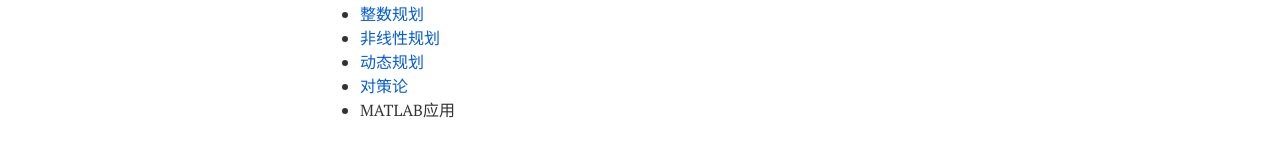
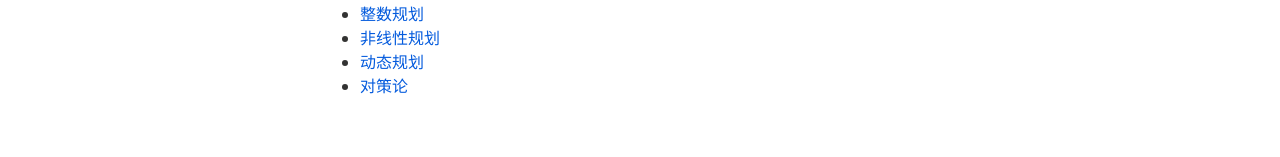
Before and after one commit to xianchaoxiu/xianchaoxiu.github.io, a Jekyll site: the page built from teaching/index.md, in a window 1280 px wide. Shown: the part 649-806 px from the top of the page. Built offline with Jekyll 4.4.1, drawn with Linux system fonts in a browser that asks for light colours; nearby versions of some CDN libraries.

Commit message:
Update index.md

```diff
--- a/teaching/index.md
+++ b/teaching/index.md
@@ -36,4 +36,3 @@ share: false
 - <a href="../teaching/OR_4.pdf" class="textlink" target="_blank">非线性规划 </a> <br>
 - <a href="../teaching/OR_5.pdf" class="textlink" target="_blank">动态规划 </a> <br>
 - <a href="../teaching/OR_6.pdf" class="textlink" target="_blank">对策论 </a> <br>
-- MATLAB应用  <br><br>
```
